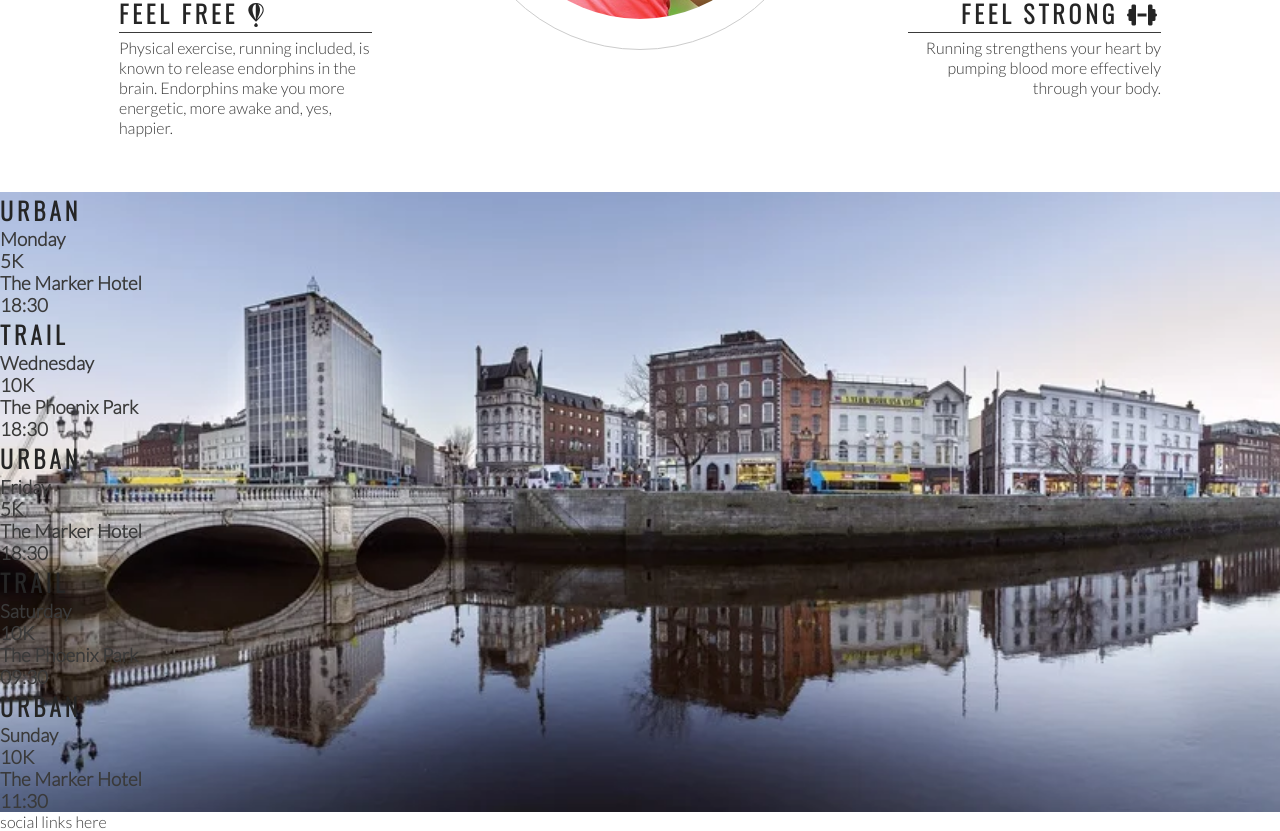
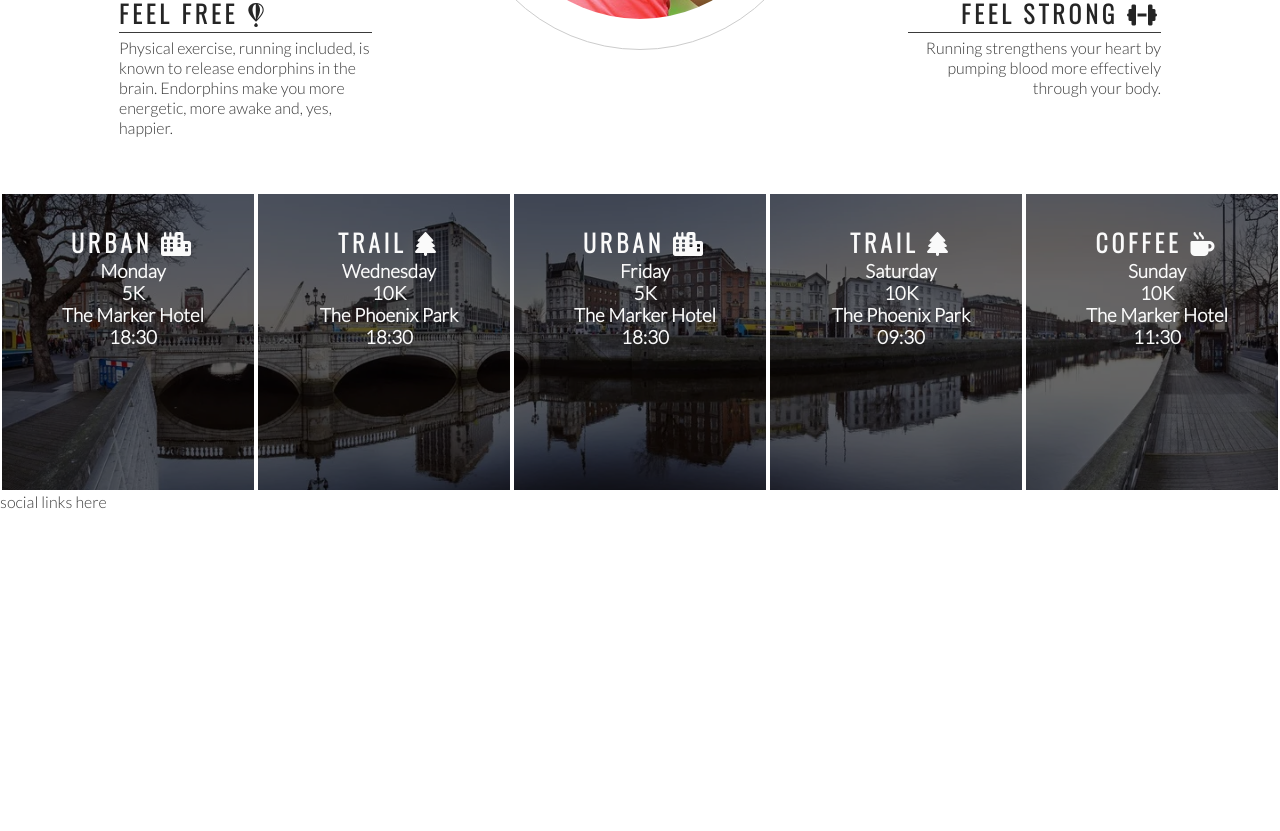
Before and after one commit to giankpetrov/CI-Template, a plain HTML site: page index.html in a window 1280 px wide. Shown: the part 1113-1944 px from the top of the page. After the commit the page ends 1624 px from the top, so only its background shows below. Drawn offline with nearby package versions, Linux system fonts and the light colour scheme.

Commit message:
Style times panels and add icons

```diff
--- a/assets/css/style.css
+++ b/assets/css/style.css
@@ -196,3 +196,18 @@ hr {
     width: 100%;
     overflow: hidden;
 }
+#times div {
+    color: #fafafa;
+    background-color: rgb(0, 0, 0, .6);
+    width: 20%;
+    height: 300px;
+    float: left;
+    padding: 30px 0 0 10px;
+    text-align: center;
+    border: 2px solid white;
+    box-sizing: border-box;
+}
+
+#times h2 {
+    color: #fafafa;
+}
--- a/index.html
+++ b/index.html
@@ -93,35 +93,35 @@
     </section>
     <section id="times">
         <div>
-            <h2>Urban</h2>
+            <h2>Urban <i class="fas fa-city"></i></h2>
             <h3>Monday</h3>
             <h3>5K</h3>
             <h3>The Marker Hotel</h3>
             <h3>18:30</h3>
         </div>
         <div>
-            <h2>Trail</h2>
+            <h2>Trail <i class="fas fa-tree"></i></h2>
             <h3>Wednesday</h3>
             <h3>10K</h3>
             <h3>The Phoenix Park</h3>
             <h3>18:30</h3>
         </div>
         <div>
-            <h2>Urban</h2>
+            <h2>Urban <i class="fas fa-city"></i></h2>
             <h3>Friday</h3>
             <h3>5K</h3>
             <h3>The Marker Hotel</h3>
             <h3>18:30</h3>
         </div>
         <div>
-            <h2>Trail</h2>
+            <h2>Trail <i class="fas fa-tree"></i></h2>
             <h3>Saturday</h3>
             <h3>10K</h3>
             <h3>The Phoenix Park</h3>
             <h3>09:30</h3>
         </div>
         <div>
-            <h2>Urban</h2>
+            <h2>Coffee <i class="fas fa-mug-hot"></i></h2>
             <h3>Sunday</h3>
             <h3>10K</h3>
             <h3>The Marker Hotel</h3>
```
